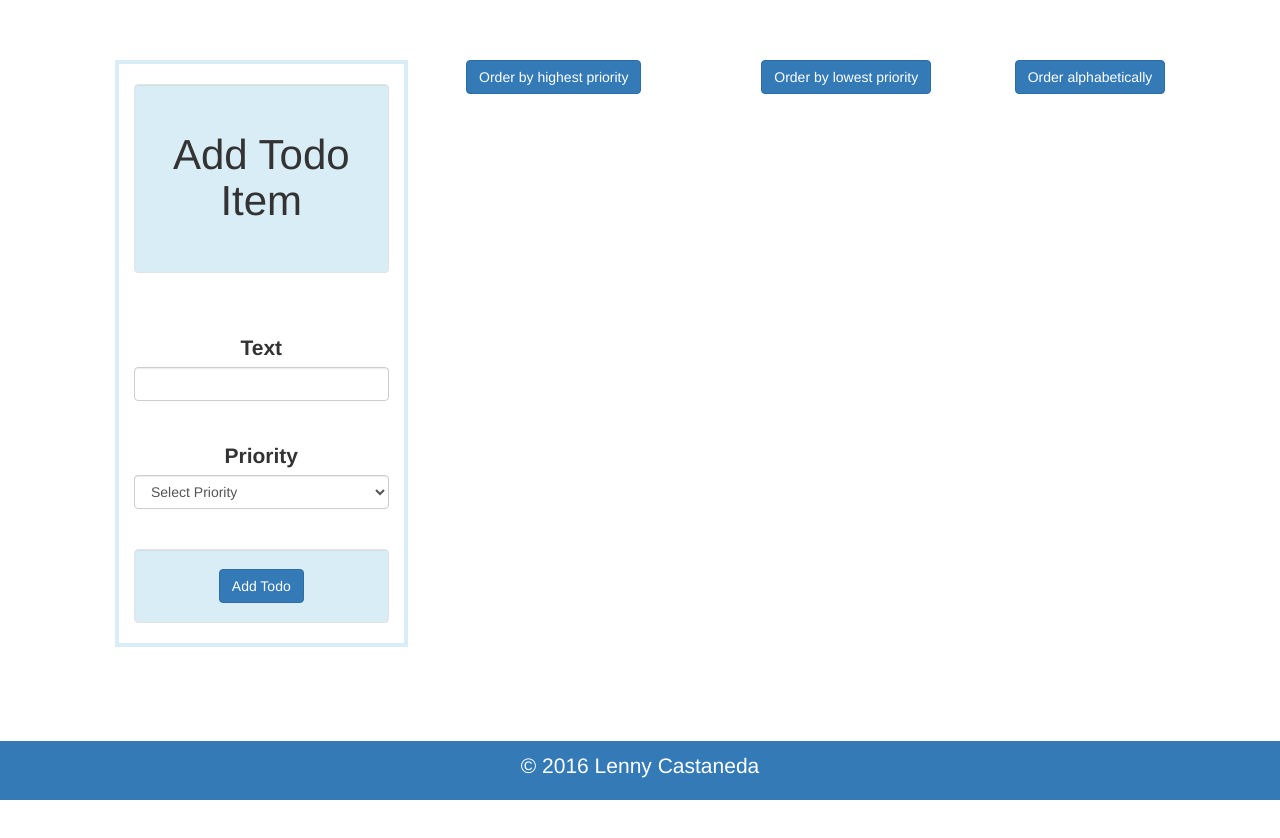
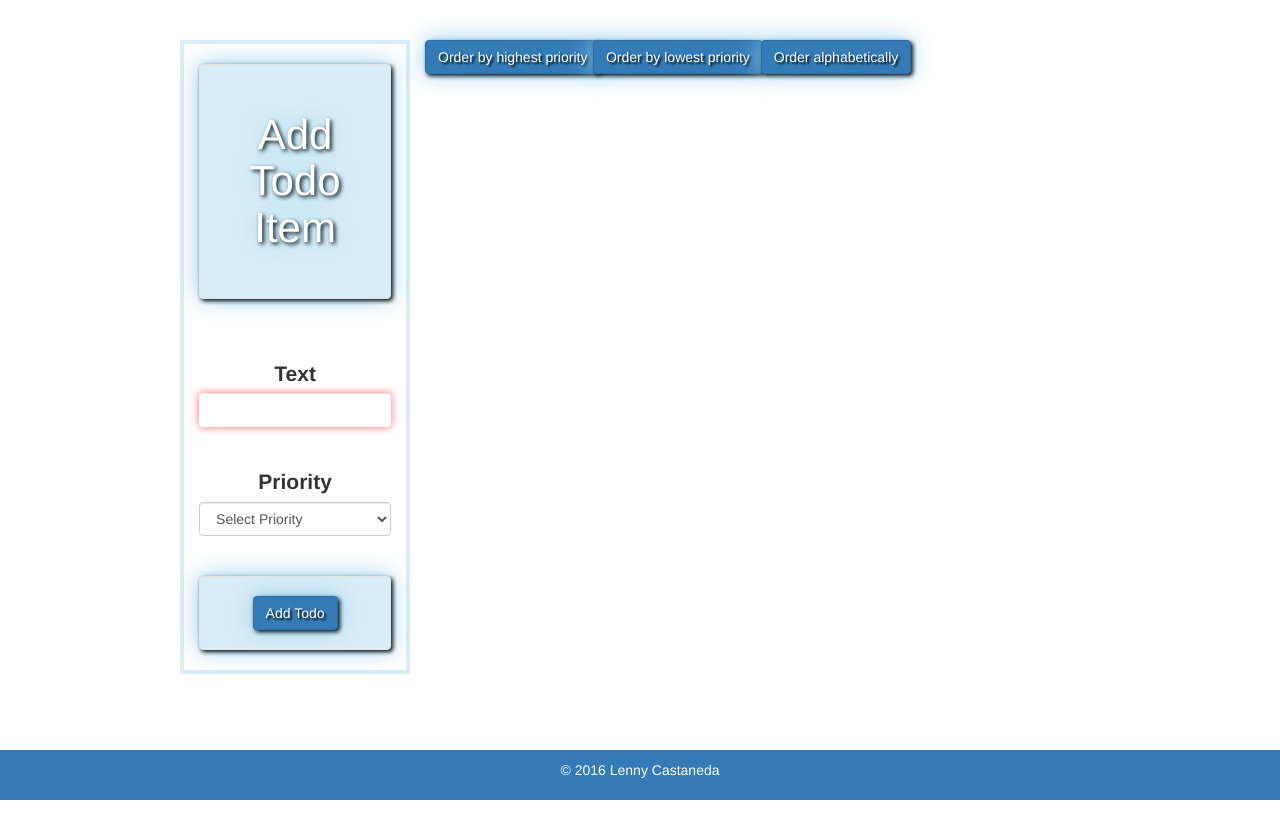
Before and after one commit to LennyCastaneda/06-VSTDA, a website: page src/index.html in a window 1280 px wide. Before the commit the page ends 800 px from the top, so only its background shows below. Drawn offline with nearby package versions, Linux system fonts and the light colour scheme; files that its build step writes are made by us from their sources.

Commit message:
finalized files of the Todo List app..still some footer issues

```diff
--- a/src/css/styles.css
+++ b/src/css/styles.css
@@ -1,5 +1,37 @@
+/* =================================
+  Base Element Styles
+==================================== */
+
+* {
+	box-sizing: border-box;
+	margin: 0;
+}
+
+html,
+body {
+  height: 100%;
+  /* The html and body elements cannot have any padding or margin. */
+}
+
+h1 {
+	color: #ffffff;
+	text-shadow: 2px 2px 4px  #041015, 0 0 25px #96cde9;
+}
+
+/* Wrapper for page content to push down footer */
+.wrap {
+  min-height: 100%;
+  height: auto;
+  /* Negative indent footer by its height */
+  margin: 40px auto 10px;
+  /* Pad bottom by footer height */
+  padding: 0 10px 0px;
+}
+
 .well {
 	background: #d9edf7;
+	box-shadow: 10px;
+	box-shadow: 2px 2px 4px  #041015, 0 0 25px #96cde9;
 }
 
 form {
@@ -23,12 +55,78 @@ a.close {
 	padding:  60px;
 }
 
-.footer {
-	position:  absolute;
+.footer, .sticky-div{
+	position: absolute;
 	right:  0;
 	bottom:  0;
 	left:  0;
 	padding:  1rem;
+	margin-top: 1px;
+	text-align: center;
 	background: #337ab7;
 	color:  white;
 }
+
+
+.container .col-sm-8 .col-md-8 .ext-center {
+	padding-top:  1px;
+}
+
+/* =================================
+  Buttons
+==================================== */
+
+button:hover {
+	color: #093a58;
+}
+
+.btn-primary {
+	box-shadow: 2px 2px 4px  #041015, 0 0 25px #96cde9;
+	text-shadow: 2px 2px 2px  #041015, 1px 1px 50px #96cde9;
+}
+
+input.form-control,input.form-control:focus {
+    border-color: #000000;
+    border:5px;
+    box-shadow: inset 0 1px 1px rgba(0, 0, 0, 0.075), 0 0 8px rgba(255, 0, 0, 0.6);
+   -webkit-box-shadow: 30px;
+   -moz-box-shadow: 5px;
+   -moz-transition: none;
+   -webkit-transition: none;
+}
+
+
+/* =================================
+  Media Queries
+==================================== */
+
+@media (min-width: 769px) {
+
+	.wrap {
+		min-height: calc(100vh - 89px);
+	}
+
+	.container {
+		width: 80%;
+		max-width: 1150px;
+		margin: 0 auto;
+	}
+
+	/* ---- Float clearfix ---- */
+
+	.clearfix::after {
+		content: " ";
+		display: table;
+		clear: both;
+	}
+
+}
+
+@media (min-width: 1025px) {
+
+	.container {
+		width: 73%;
+		max-width: 1150px;
+	}
+
+}
--- a/src/index.html
+++ b/src/index.html
@@ -2,7 +2,7 @@
 <html lang="en">
 <head>
 	  <meta charset="UTF-8">
-	  <meta name="viewport" content="width=device-width, initial-scale=1">
+	  <meta name="viewport" content="width=device-width, initial-scale=1.0">
 	  <title>To Do List AngularJS</title>
 
 		<!-- bower:css -->
@@ -15,6 +15,7 @@
 		<!-- endinject -->
 
 		<!-- inject:css -->
+		<link href='https://fonts.googleapis.com/css?family=Varela+Round' rel='stylesheet' type='text/css'>
 	 	<link rel="stylesheet" href="css/normalize.min.css">
 	 	<link rel="stylesheet" href="css/styles.css">
 	 	<!-- endinject -->
@@ -22,41 +23,42 @@
 	</head>
 
 	<body ng-app="todoListApp">
-		<div class="container" id="container" ng-controller="mainCtrl">
+		<div class="wrap">  <!-- Wrapper div to push down the foot to bottom of the view port-->
+			<div class="container" ng-controller="mainCtrl">
+				<!-- App Container -->
+				<div class="form-group lead m-b-3">
 
-			<div class="form-group lead m-b-3">
-				<div class="container" id="">
-					<!-- App Container -->
+						<!-- Form container -->
 						<div class="row" id="todoapp">
-						<!-- Form container -->
 							<!-- Added ng-submit="addTodo()" here so that we can use the required class function to check for input validation.-->
 							<form ng-submit="addTodo()" class="col-sm-3  col-xs-12" style="border: 4px solid #d9edf7; margin-bottom: 20px;">
+								<!-- Title div -->
 								<div class="form-group" style="margin-top: 20px" id="title-bkgrd">
 									<div class="well" style="background-color: #d9edf7">
-									<h1>Add Todo Item</h1>
+										<h1 class="text-shadow">Add Todo Item</h1>
 									</div>
-							</div>
+								</div>	<!-- Title div -->
+								<!-- Text input Area -->
 								<div class="form-group">
-								<!-- Input Area -->
 									<label>Text</label>
 									<!-- The ng-model directive says bind the value in this input to an object in the scope. ng-model allows to constantly update variables in the scope as the input is changed by the user. todo needs to store multiple values so we created todo.task, which todo is the object that stores values of this input on the 'task' key-->
 									<!-- added required class function to the option select to make sure a user types in a text input before the function addTodo() is called-->
 									<input class="form-control form-control-lg" required type="text" ng-model="blankTodo.task">
-							</div>
+								</div>	<!-- Text input Area -->
 								<!-- Priority Selector -->
 								 <div class="form-group" class="form-control form-control-lg">
 									<label for="priority">Priority</label>
-								<!-- added required class function to the option select to make sure a user selects an option before the function addTodo() is called-->
+									<!-- added required class function to the option selections to make sure a user selects an option before the function addTodo() is called or else a warning pops up to tell user to enter fill out the field.-->
 									<select id="prioritySelect" required class="form-control" ng-model="blankTodo.priority">
 										<option value="">Select Priority</option>
 										<option class="list-group-item list-group-item-danger" value='3'>Low Priority</option>
 										<option class="list-group-item list-group-item-info" value='2'>Medium Priority</option>
 										<option class="list-group-item list-group-item-warning" value='1'>High Prioirty</option>
 									</select>
-			    			</div>
+				    			</div>	<!-- Priority Selector -->
 				    			<div  class="well" style="background-color: #d9edf7">
 					    			<button type="submit" class="btn btn-primary" >Add Todo</button>
-			    			</div> <!-- Priority Selector -->
+				    			</div> <!-- Todo Button -->
 							</form> <!-- Form container -->
 
 								<div class="container">
@@ -71,7 +73,7 @@
 											<button type="submit" class="btn btn-primary" ng-click="taskPriority = 'task';">Order alphabetically</button>
 										</div>
 
-								<div class="container col-sm-8 col-md-8  text-center">
+										<div class="container col-sm-8 col-md-8 text-center" style="margin: auto">
 											<!-- List Area -->
 												<ul class="list-group" id="list-items" ng-repeat="todo in todos | orderBy:taskPriority">
 												<!-- created an ng-class that takes the list-group-item colors from bootstrap to set CSS classes on an HTML element by databinding an expression that represents all classes to be added to the todo item task color. -->
@@ -80,24 +82,27 @@
 																							'list-group-item-info' : todo.priority === '2',
 																							'list-group-item-warning' : todo.priority === '3'
 																							}">
-																					{{todo.task}}
+																							{{todo.task}}   <!--one way data binding using the {{}} bindings 'mustache brackets' -->
 													</li>
 												</ul>
-								</div>
-							</div> <!-- row class -->
-						</div> <!-- container class -->
+										</div> <!-- Priority button container -->
 
-						</div>  <!-- form-group class -->
+									</div> <!-- Button Row class -->
+								</div> <!-- Button container class -->
 
-					</div> <!-- row class -->
+						</div>  <!-- Form-group row class -->
 
 						<!-- <pre>{{blankTodo | json}}</pre> -->  <!-- To preview the code in real time -->
 						<!-- <pre>{{todos | json}}</pre>  --><!-- To preview the code in real time -->
-				</div> <!-- row class -->
-			</div> <!-- form-group container - ng-controller div-->
-		</div> <!-- main container class with dummy h1 tags for top spacing -->
 
-        <div class="container lead text-center">
+				</div> <!-- App contianer-->
+			</div> <!-- MainCtrl ng-controller div -->
+		</div> <!-- Wrap class that pushea down footer -->
+
+		<!-- Footer div -->
+		<div class="sticky-div"></div>
+
+		<div class="container">
 			<footer class="footer">
 				<p>&copy; 2016 Lenny Castaneda</p>
 			</footer>
@@ -111,7 +116,6 @@
 
 		<!-- inject:js -->
 		<script src="js/app.js"></script>
-		<script src="js/watch.js"></script>
 		<!-- endinject -->
 	</body>
 </html>
```
Also changed, not shown: src/js/app.js (+1 -9 lines), src/js/home.controller.js (deleted), src/js/index.js (deleted), src/js/watch.js (deleted). Lines whose indentation alone changed are shown as unchanged.
